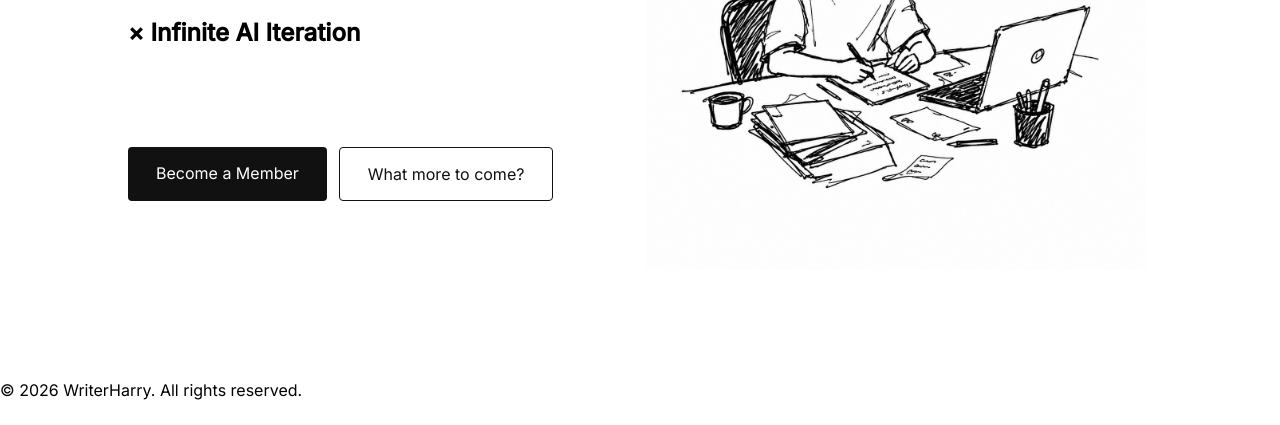
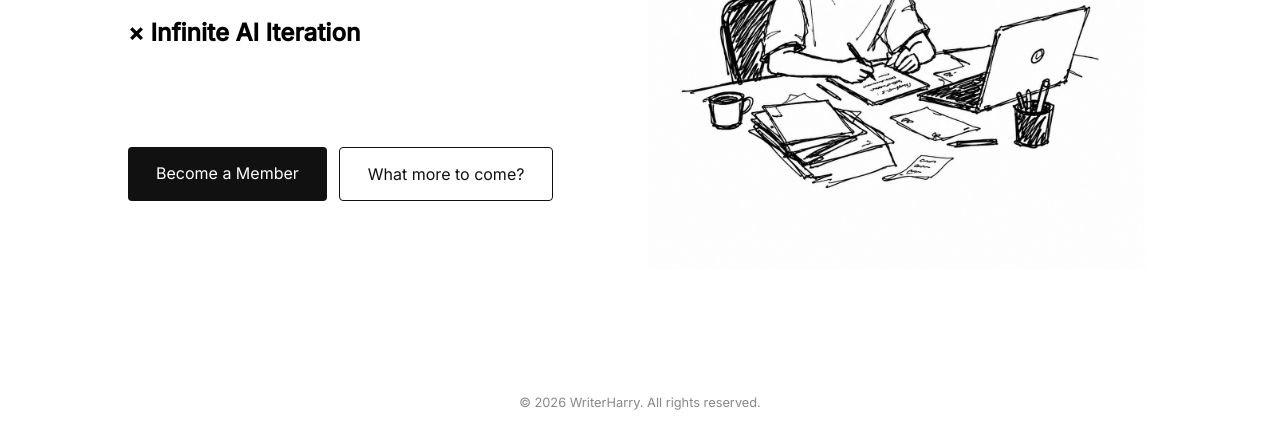
Before and after one commit to writerharry/website, a plain HTML site: page index.html in a window 1280 px wide. Shown: the part 420-845 px from the top of the page. Before the commit the page ends 820 px from the top, so only its background shows below. Drawn offline with nearby package versions, Linux system fonts and the light colour scheme.

Commit message:
add right reserved footer

```diff
--- a/index.html
+++ b/index.html
@@ -55,9 +55,11 @@
 
     </section>
 
-    <script src="script.js"></script>
-    <footer>
+    <footer class="footer">
         <p>&copy; 2026 WriterHarry. All rights reserved.</p>
     </footer>
+
+    <script src="script.js"></script>
+
 </body>
 </html>
--- a/style.css
+++ b/style.css
@@ -296,3 +296,18 @@ body{
         transform:rotateY(360deg);
     }
 }
+
+/* footer */
+.footer {
+    display: flex;
+    justify-content: center; /* Centers horizontally */
+    align-items: center;     /* Centers vertically */
+    padding: 15px 0;
+    font-size: 0.8rem;
+    color: #888;
+    width: 100%;
+}
+
+.footer p {
+    margin: 0;
+}
```
Also changed, not shown: webnovels.html (+3 -3 lines).
